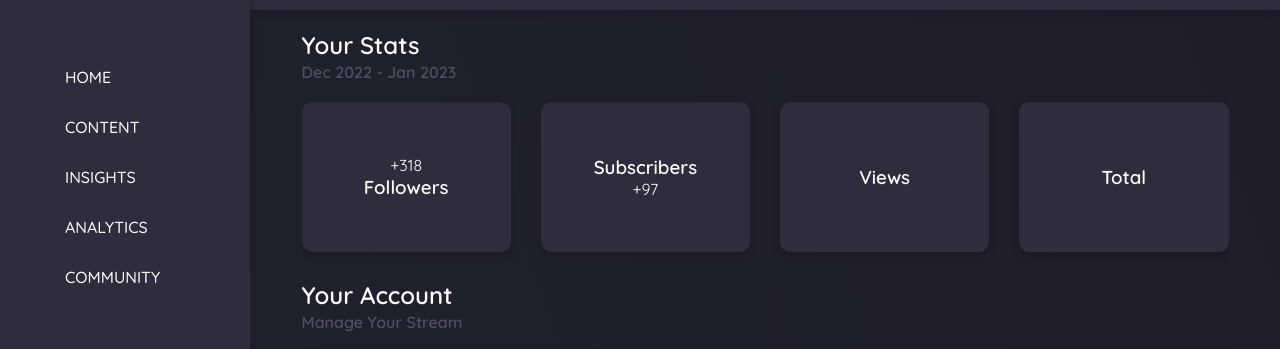
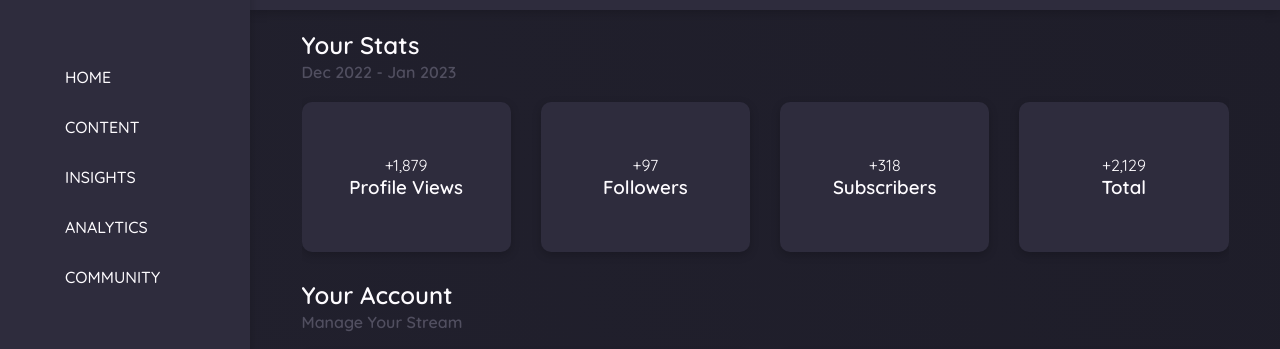
Before and after one commit to bartbzd/admin-dashboard, a plain HTML site: page index.html in a window 1280 px wide. Shown: the part 50-399 px from the top of the page. Drawn offline with Linux system fonts and the light colour scheme.

Commit message:
Work on stat bar

```diff
--- a/index.html
+++ b/index.html
@@ -71,18 +71,20 @@
             <h4>Dec 2022 - Jan 2023</h4>
             <div class="stat-bar">
                 <div class="stat-item followers">
-                    <p>+318</p>
-                    <h3>Followers</h3>
+                    <p>+1,879</p>
+                    <h3 class="stats-header">Profile Views</h3>
                 </div>
                 <div class="stat-item subscribers">
-                    <h3>Subscribers</h3>
                     <p>+97</p>
+                    <h3 class="stats-header">Followers</h3>
                 </div>
                 <div class="stat-item views">
-                    <h3>Views</h3>
+                    <p>+318</p>
+                    <h3 class="stats-header">Subscribers</h3>
                 </div>
                 <div class="stat-item total">
-                    <h3>Total</h3>
+                    <p>+2,129</p>
+                    <h3 class="stats-header">Total</h3>
                 </div>
             </div>
         </div>
@@ -116,7 +118,7 @@
                         </div>
                         <div class="vl"></div>
                         <div class="partner-2">
-                            <i class="fa-solid fa-trophy fa-5x"></i>
+                            <i class="fa-solid fa-trophy fa-5x icon-no"></i>
                             <ul>
                                 <li class="partner-text check-yes">Add Stream Schedule</li>
                                 <li class="partner-text">Achieve 1000 Followers</li>
```
